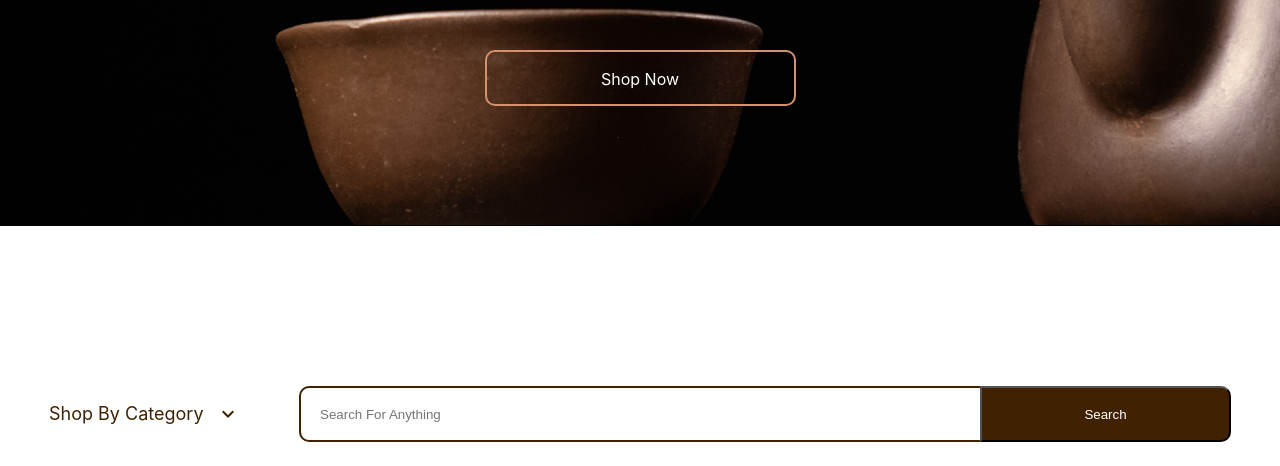
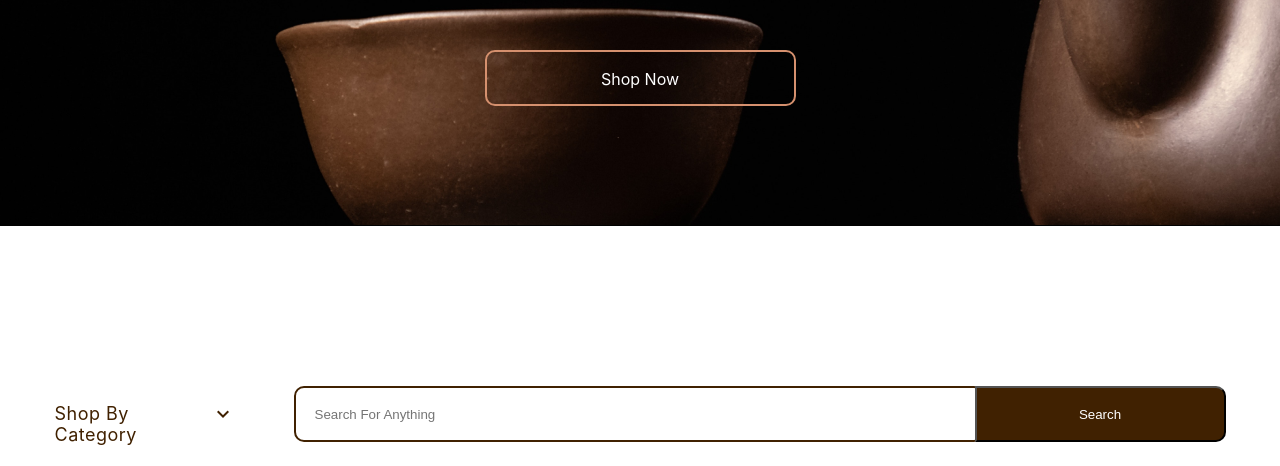
Before and after one commit to salomedavitashvilii/Final-Project, a plain HTML site: page artworks.html in a window 1280 px wide. Shown: the part 334-800 px from the top of the page. Drawn offline with Linux system fonts and the light colour scheme; files whose address does not match are found by name.

Commit message:
22.09vol2

```diff
--- a/artworks.html
+++ b/artworks.html
@@ -51,8 +51,12 @@
         <!-- section two starts heeree... -->
         <section class="pg2sectionsecond">
             <div class="firstline">
+                <div class="pandarrow">
+
+
                 <p class="pwitharrow">Shop By Category</p>
                 <img class="arrowwithp" src="images/ic_outline-keyboard-arrow-down.png" alt="">
+            </div>
                 <form class="searchbox" action="">
                     <input class="writingbox" type="text" name="search" placeholder="Search For Anything">
                     <input class="searchbutton" type="submit" value="Search">
--- a/css/style.css
+++ b/css/style.css
@@ -611,6 +611,14 @@ background: #FFF;
 margin-left: -20px;
 border: none;
 }
+.pandarrow{
+    display: flex;
+    justify-content: space-between;
+    align-items: center;
+    /* width: 191px; */
+    width: 180px;
+    margin-right: 59px;
+}
 .pwitharrow{
     color: #402101;
 font-family: Inter;
@@ -618,12 +626,13 @@ font-size: 18px;
 font-style: normal;
 font-weight: 400;
 line-height: normal;
-width: 155px;
+letter-spacing: 0.5px;
+/* width: 155px; */
 height: 22px;
-margin-right: 12px;
+/* margin-right: 12px; */
 }
 .arrowwithp{
-    margin-right: 59px;
+    /* margin-right: 59px; */
 }
 
 .writingbox{
```
